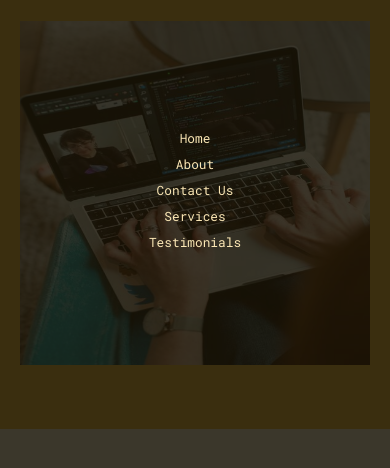
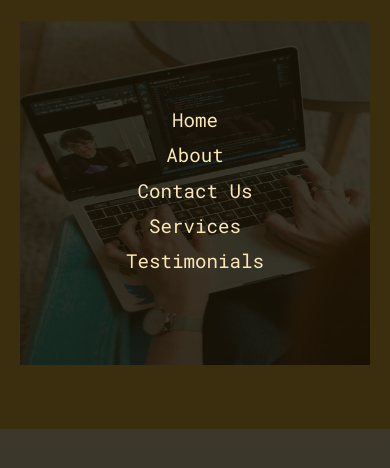
Before and after one commit to basit740/codingwithbasit-test, a plain HTML site: page index.html in a window 390 px wide. Both pictures are taken after a click on the element 367 px from the left and 28 px from the top of the page. Shown: the part 232-700 px from the top of the page. Drawn offline with Linux system fonts and the light colour scheme; a web font is replaced by a local one.

Commit message:
some fixes

```diff
--- a/css/style.css
+++ b/css/style.css
@@ -155,6 +155,9 @@
 	.main-nav-list {
 		display: none;
 	}
+	.main-nav-link {
+		font-size: 3rem;
+	}
 	.hamburger {
 		display: block;
 	}
```
